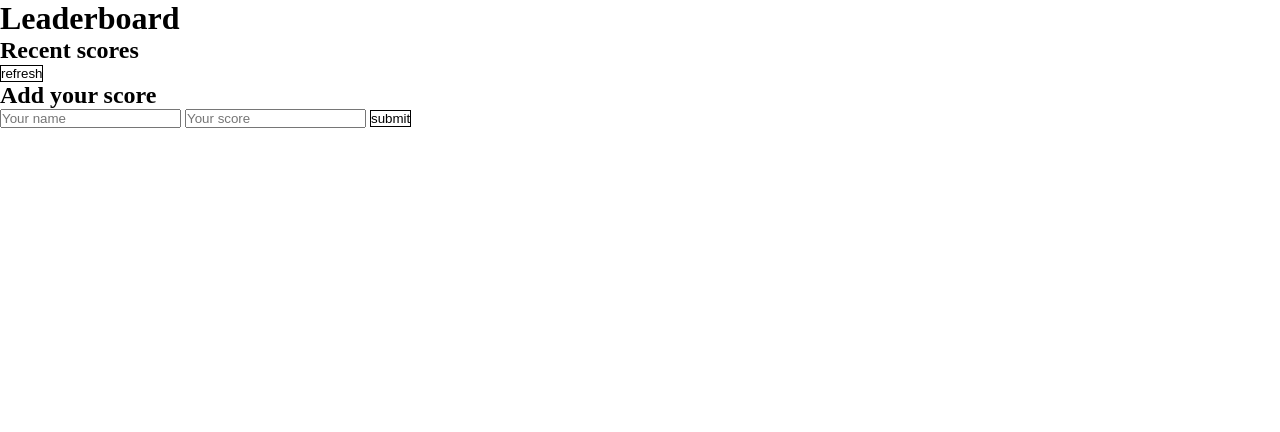
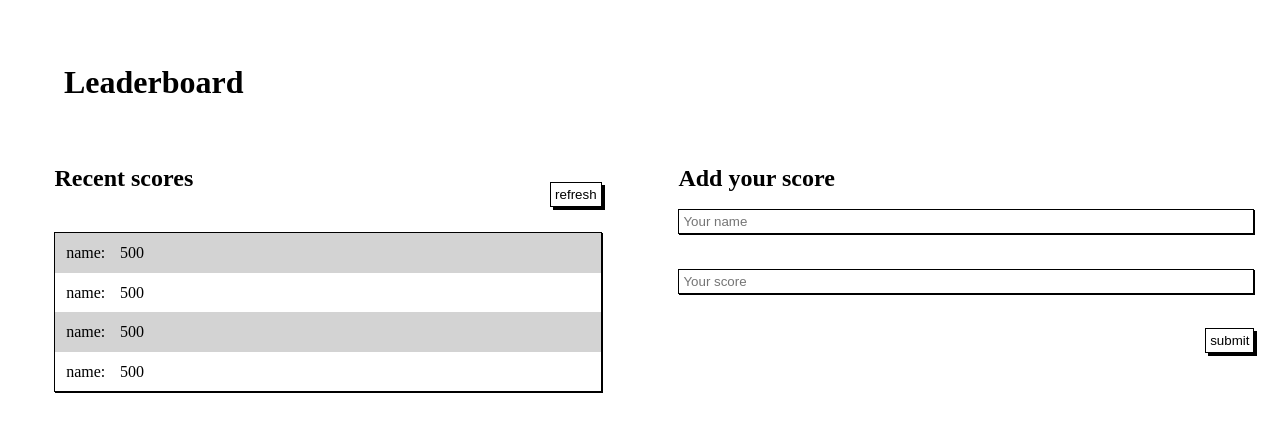
Before and after one commit to maenkhraisha/Leaderboard, a website built with webpack: page src/index.html in a window 1280 px wide. Built offline with nearby package versions, Linux system fonts and the light colour scheme.

Commit message:
add some style

```diff
--- a/src/index.html
+++ b/src/index.html
@@ -9,15 +9,30 @@
 </head>
 
 <body>
-    <header>
+    <header class="header">
         <h1>Leaderboard</h1>
     </header>
 
-    <section class="recent-scores">
-        <h2>Recent scores</h2>
-        <input class="btn" type="button" value="refresh">
-        <ul class="recent-score">
-
+    <section class="recent-container">
+        <h2 class="recent-score-header">Recent scores</h2>
+        <input class="btn refresh" type="button" value="refresh">
+        <ul class="recent-score-list">
+            <li>
+                <p>name:</p>
+                <p>500</p>
+            </li>
+            <li>
+                <p>name:</p>
+                <p>500</p>
+            </li>
+            <li>
+                <p>name:</p>
+                <p>500</p>
+            </li>
+            <li>
+                <p>name:</p>
+                <p>500</p>
+            </li>
         </ul>
     </section>
 
@@ -29,8 +44,9 @@
         <label for="score"></label>
         <input id="score" type="text" placeholder="Your score">
 
-        <input class="btn" type="button" value="submit">
+        <input class="btn submit" type="button" value="submit">
     </form>
+
     <script src="./index.js"></script>
 </body>
 
--- a/src/style.css
+++ b/src/style.css
@@ -4,7 +4,70 @@
   box-sizing: border-box;
 }
 
+p {
+  display: inline-block;
+}
+
 .btn {
+  width: fit-content;
+  box-shadow: 3px 3px #000;
+  padding: 0.25rem;
   background-color: white;
   border: 1px solid black;
 }
+
+.header {
+  margin: 5%;
+}
+
+.recent-score-header {
+  margin: 0 0 2% 5%;
+  display: inline-block;
+  width: fit-content;
+}
+
+.refresh {
+  float: right;
+}
+
+.recent-container {
+  width: 45%;
+  margin-left: 2%;
+  float: left;
+}
+
+.recent-score-list {
+  margin: 5% 0 0 5%;
+  box-shadow: 1px 1px #000;
+  list-style: none;
+  border: 1px solid black;
+}
+
+.recent-score-list>li,
+.recent-score-list>li>p {
+  padding: 1%;
+}
+
+li:nth-child(odd) {
+  background-color: lightgray;
+}
+
+.add-your-score {
+  display: flex;
+  flex-direction: column;
+  width: 45%;
+  margin-right: 2%;
+  float: right;
+}
+
+input {
+  margin: 3% 0;
+  padding: 0.25rem;
+  color: black;
+  border: 1px solid black;
+  box-shadow: 1px 1px #000;
+}
+
+.submit {
+  align-self: flex-end;
+}
```
